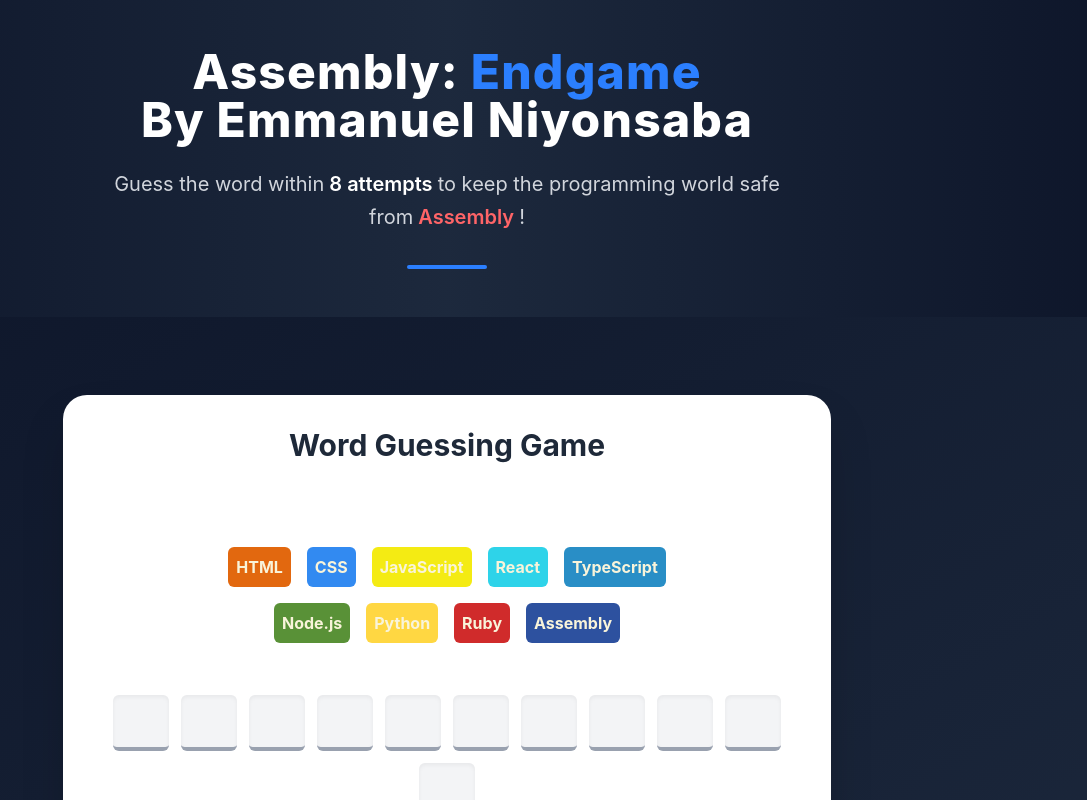
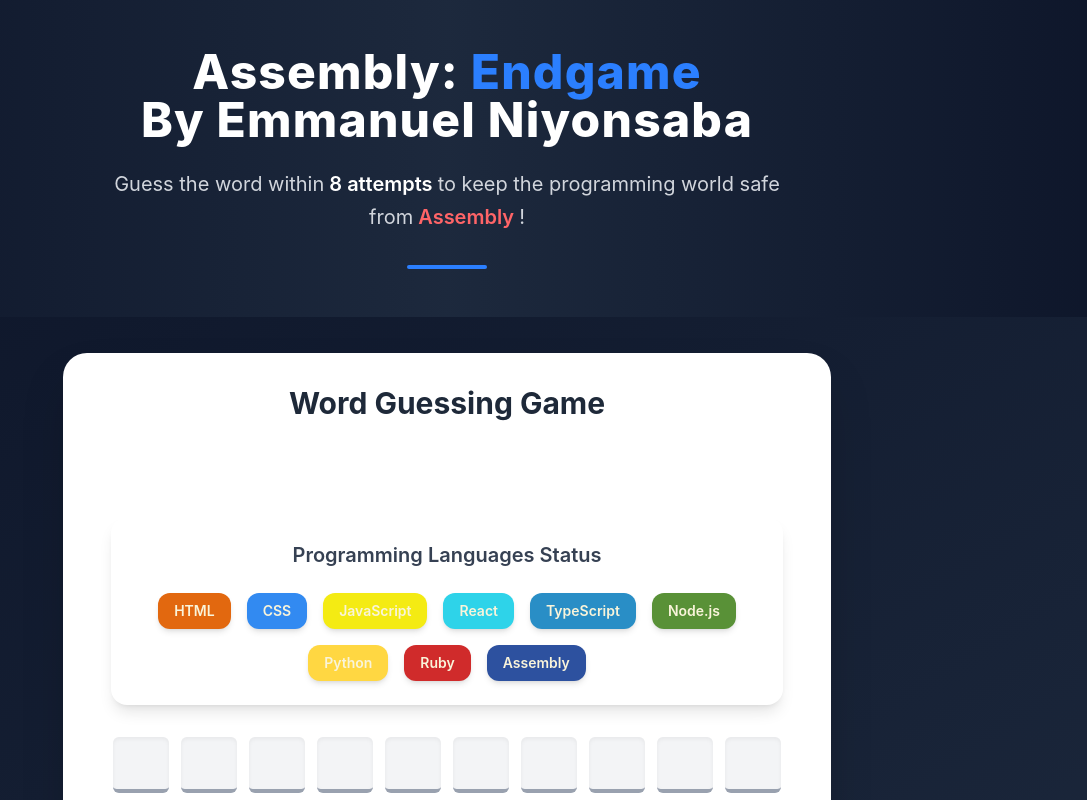
Before and after one commit to emmy-niyonsaba/Assembly-endgame, a React (Vite) app: page / in a window 1280 px wide. Shown: the top 800 px of the page, without its empty margins (193-1280 px from the left). Built offline with nearby package versions, Linux system fonts and the light colour scheme.

Commit message:
fix the programing language section

```diff
--- a/src/components/Languages.jsx
+++ b/src/components/Languages.jsx
@@ -1,20 +1,39 @@
-import { languages } from '/public/data/languages'
-const Languages = ({wrongLetters}) => {
+import { languages } from "/public/data/languages"
+
+const Languages = ({ wrongLetters }) => {
+  return (
+    <div className="max-w-4xl mx-auto mt-8 px-4">
+
+      <div className="bg-white shadow-lg rounded-2xl p-6">
+
+        <h2 className="text-xl font-semibold text-gray-700 text-center mb-6">
+          Programming Languages Status
+        </h2>
+
+        <div className="flex flex-wrap justify-center gap-4">
+          {languages.map((language, index) => {
+            const isEliminated = wrongLetters.length > index
 
             return (
-    <div className=" w-130 flex flex-wrap justify-center items-center mx-auto gap-4 p-5">
-      {languages.map((language, index) => (
               <div
                 key={index}
-          className={`p-2 rounded-md flex items-center justify-center  font-bold`}
+                className={`
+                  px-4 py-2 rounded-xl font-semibold text-sm
+                  transition-all duration-300 shadow-md
+                  ${isEliminated ? "opacity-40 scale-95 line-through" : "hover:scale-105"}
+                `}
                 style={{
-            backgroundColor: wrongLetters.length >index?"#e5e7eb":language.backgroundColor,
+                  backgroundColor: language.backgroundColor,
                   color: language.color,
                 }}
               >
                 {language.name}
               </div>
-      ))}
+            )
+          })}
+        </div>
+
+      </div>
     </div>
   )
 }
```
Lines whose indentation alone changed are shown as unchanged.
